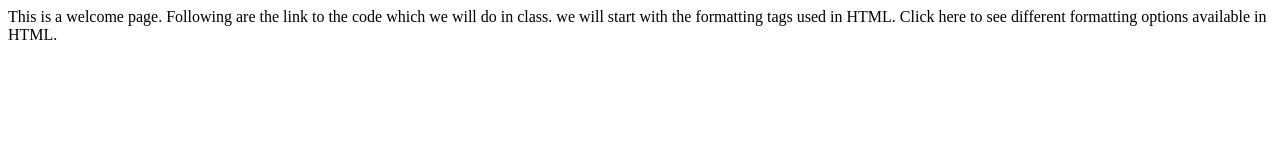
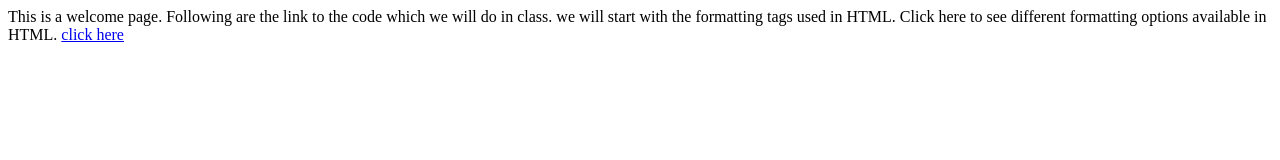
Before and after one commit to Computer-Codes/Web-Development, a plain HTML site: page index.html in a window 1280 px wide. Drawn offline with Linux system fonts and the light colour scheme.

Commit message:
included formatting tag webpage

```diff
--- a/index.html
+++ b/index.html
@@ -11,7 +11,7 @@ Following are the link to the code which we will do in class.
 
 we will start with the formatting tags used in HTML.
 Click here to see different formatting options available in HTML.
-
+<a href="Formatting Tags.html"> click here</a>
 
 </body>
 <html>
```
